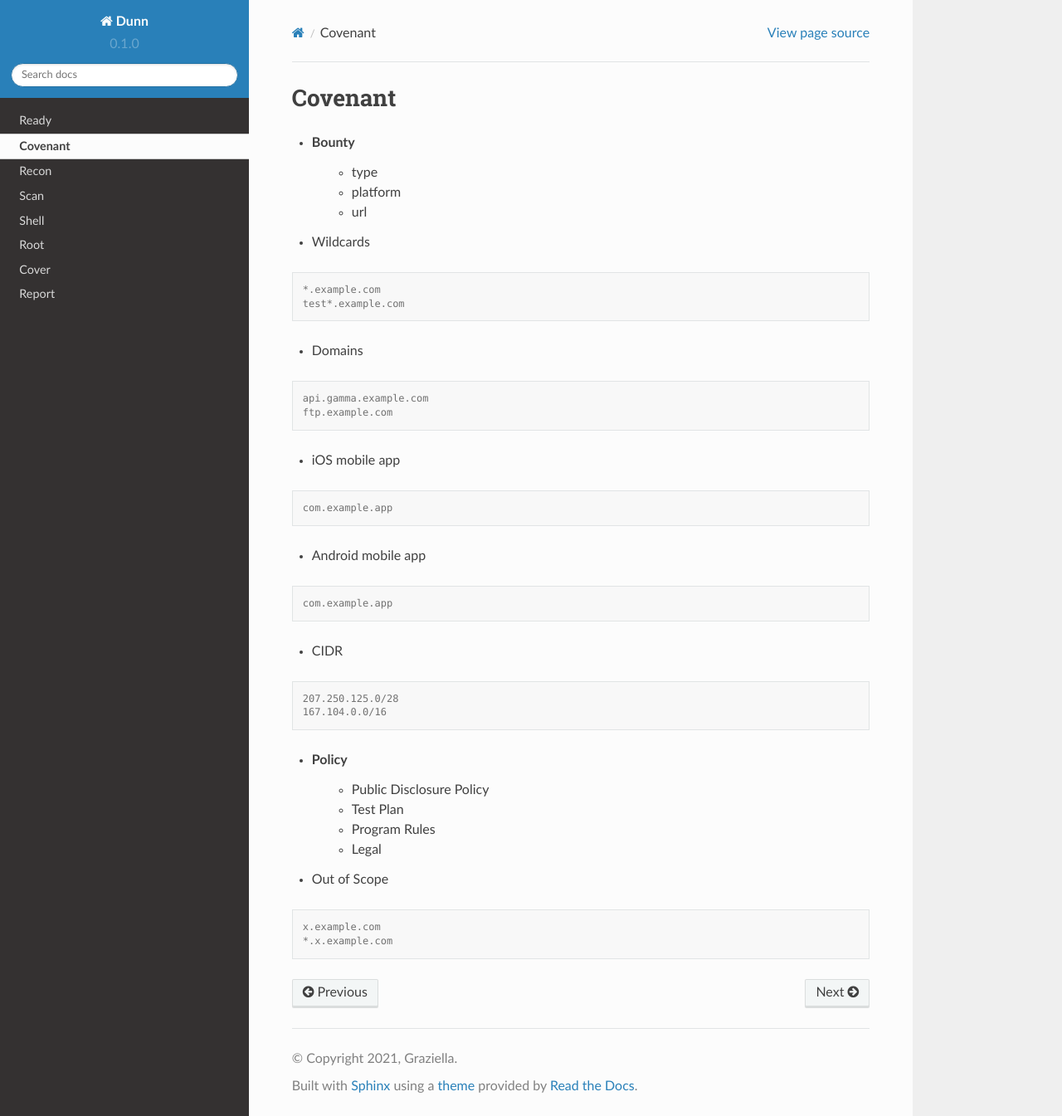
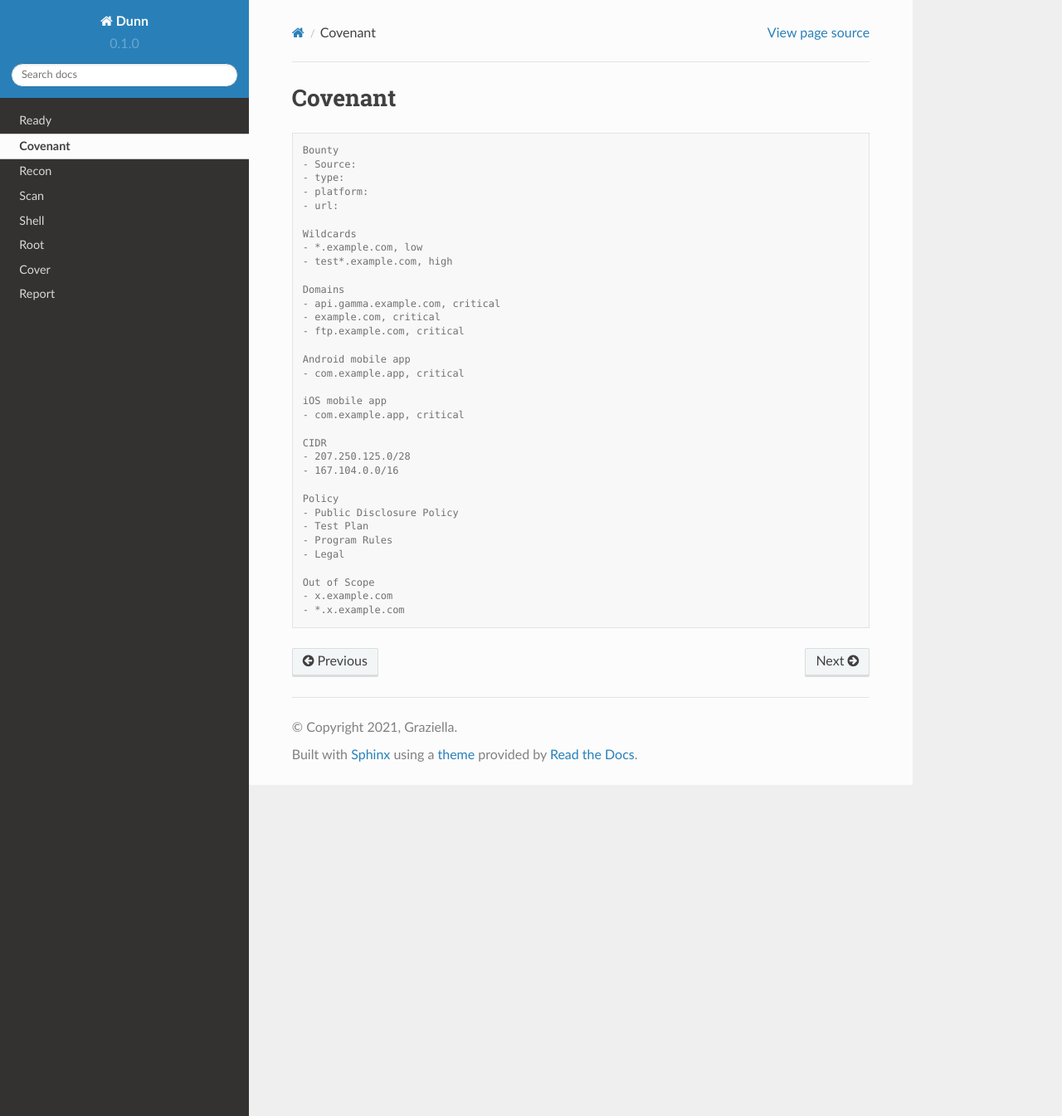
Before and after one commit to msoodb/Dunn, a Sphinx documentation site: the page built from docs/source/covenant.rst, in a window 1280 px wide and 1345 px high. Shown: the whole window at 83% size. Built offline with Sphinx 7.4.7 and the Read the Docs theme 2.0.0, drawn with Linux system fonts in a browser that asks for light colours.

Commit message:
Covenant template

```diff
--- a/docs/source/covenant.rst
+++ b/docs/source/covenant.rst
@@ -1,50 +1,38 @@
 Covenant
 ------------
-- Bounty
-    - type
-    - platform
-    - url
-- Wildcards
-
 .. code-block:: console
 
-    *.example.com
-    test*.example.com
+    Bounty
+    - Source:
+    - type:
+    - platform:
+    - url:
 
-- Domains
+    Wildcards
+    - *.example.com, low
+    - test*.example.com, high
 
-.. code-block:: console
+    Domains
+    - api.gamma.example.com, critical
+    - example.com, critical
+    - ftp.example.com, critical
 
-    api.gamma.example.com
-    ftp.example.com
+    Android mobile app
+    - com.example.app, critical
 
-- iOS mobile app
+    iOS mobile app
+    - com.example.app, critical
 
-.. code-block:: console
+    CIDR
+    - 207.250.125.0/28
+    - 167.104.0.0/16
 
-    com.example.app
-
-- Android mobile app
-
-.. code-block:: console
-
-    com.example.app
-
-- CIDR
-
-.. code-block:: console
-
-    207.250.125.0/28
-    167.104.0.0/16
-
-- Policy
+    Policy
     - Public Disclosure Policy
     - Test Plan
     - Program Rules
     - Legal
-- Out of Scope
 
-.. code-block:: console
-
-    x.example.com
-    *.x.example.com
+    Out of Scope
+    - x.example.com
+    - *.x.example.com
```
